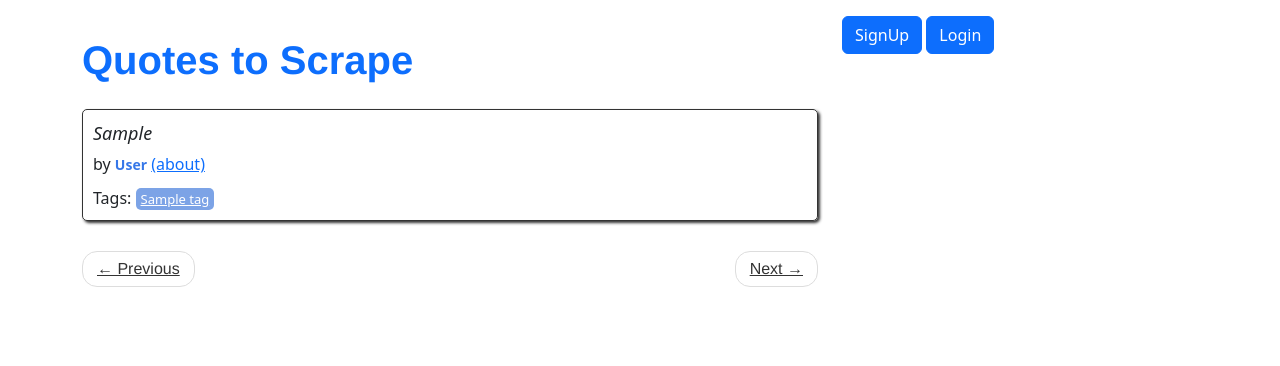
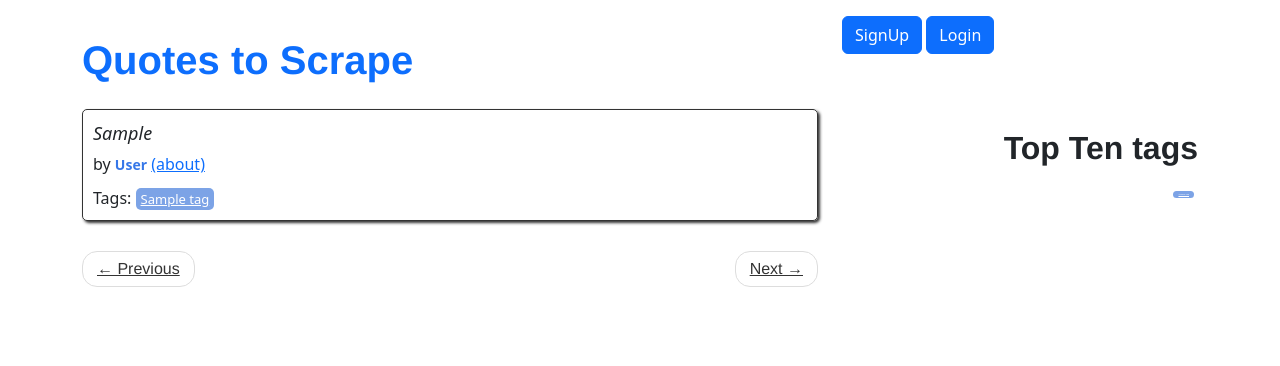
Before and after one commit to VadimMarenko/python-web_hw_10, a Django app: page / in a window 1280 px wide. Shown: the top 366 px of the page. Run offline with Django 4.2, Linux system fonts and the light colour scheme; tables that the repository leaves empty hold one stand-in row (values such as "Sample post").

Commit message:
add top_tags

```diff
--- a/hw_project/quotes/static/quotes/stile.css
+++ b/hw_project/quotes/static/quotes/stile.css
@@ -94,3 +94,12 @@ h1, h2, h3, h4, h5, h6, .h1, .h2, .h3, .h4, .h5, .h6 {
     text-align: justify;
     margin-bottom: 20px;
 }
+
+.tags-box {
+    text-align: right;
+}
+
+.tag-item {
+    display: block;
+    margin: 4px;
+}
--- a/hw_project/quotes/templates/quotes/index.html
+++ b/hw_project/quotes/templates/quotes/index.html
@@ -39,5 +39,20 @@
       </ul>
     </nav>
   </div>
+
+  <div class="col-md-4 tags-box">
+    {% load custom_filters %}
+    <h2>Top Ten tags</h2>
+    {% for tag in top_tags %}
+    <span class="tag-item">
+      <a
+        class="tag"
+        style="font-size: {{ tag.tag_count|times:2 }}px"
+        href="/tag/{{ tag }}"
+        >{{ tag }}</a
+      >
+    </span>
+    {% endfor %}
+  </div>
 </div>
 {% endblock %}
--- /dev/null
+++ b/hw_project/quotes/templatetags/custom_filters.py
@@ -0,0 +1,8 @@
+from django import template
+
+register = template.Library()
+
+
+@register.filter
+def times(value, arg):
+    return value * arg
--- a/hw_project/quotes/views.py
+++ b/hw_project/quotes/views.py
@@ -16,7 +16,18 @@ def main(request, page=1):
     per_page = 10
     paginator = Paginator(list(quotes), per_page)
     quotes_on_page = paginator.page(page)
-    return render(request, "quotes/index.html", context={"quotes": quotes_on_page})
+    top_tags = Tag.objects.annotate(tag_count=Count("quote")).order_by("-tag_count")[
+        :10
+    ]
+
+    return render(
+        request,
+        "quotes/index.html",
+        context={
+            "top_tags": top_tags,
+            "quotes": quotes_on_page,
+        },
+    )
 
 
 def author(request, author_name):
@@ -33,23 +44,18 @@ def tag(request, tag_name):
     # db = get_mongo_db()
     # quotes = db.quotes.find({"tags": tag_name})
     quotes = Quote.objects.filter(tags__name=tag_name).order_by("-created_at")
+    top_tags = Tag.objects.annotate(tag_count=Count("quote")).order_by("-tag_count")[
+        :10
+    ]
     return render(
         request,
         "quotes/tag_view.html",
         context={
+            "top_tags": top_tags,
             "tag_name": tag_name,
             "quotes": quotes,
         },
     )
-
-
-def top_tags(request):
-    top_tags = (
-        Tag.objects.all()
-        .annotate(quote_count=Count("quote"))
-        .order_by("-quote_count")[:10]
-    )
-    return render(request, "top_tags.html", {"top_tags": top_tags})
 
 
 @login_required
```
Also changed, not shown: hw_project/quotes/templates/quotes/tag_view.html (+9 -2 lines).
